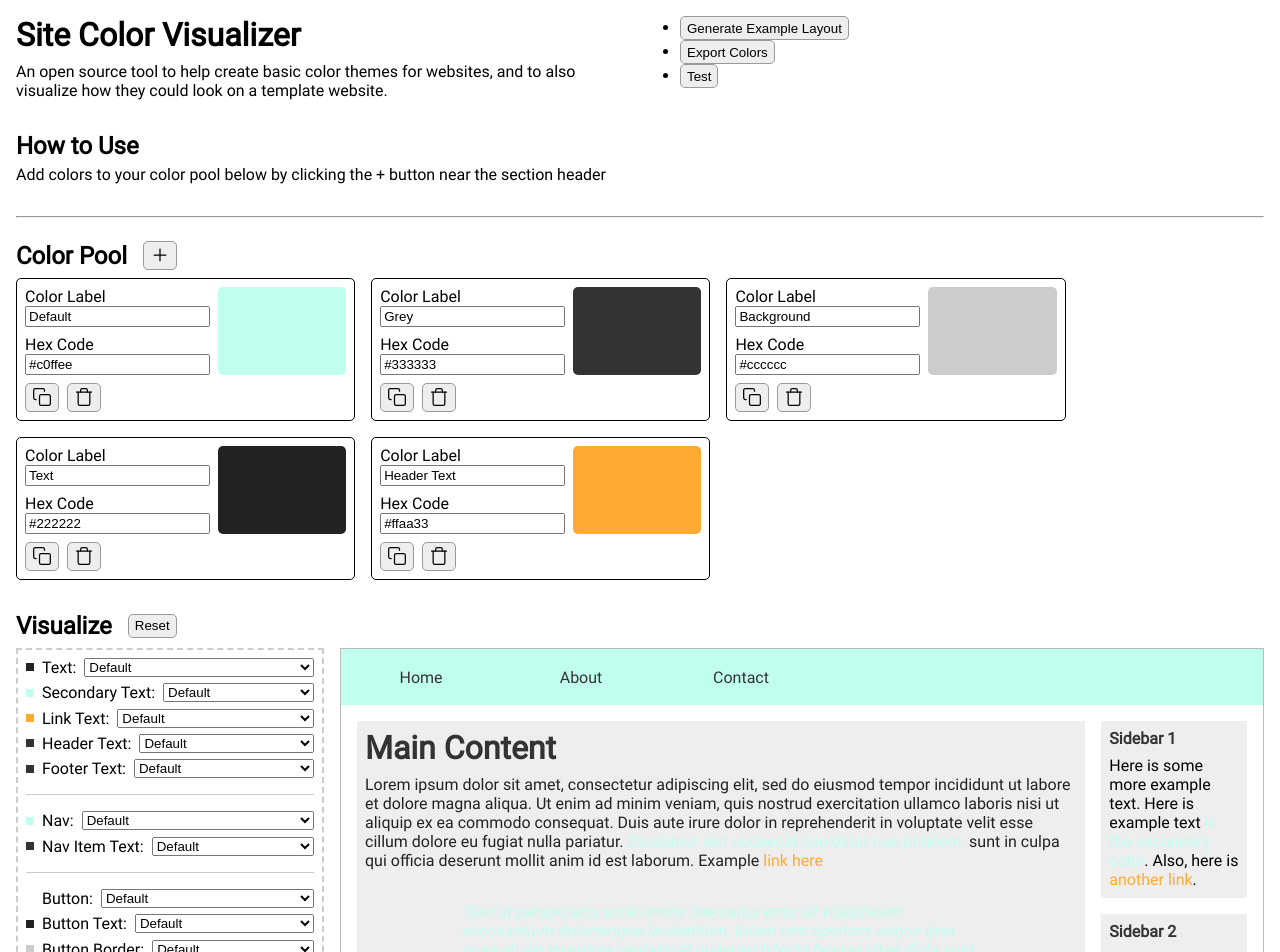
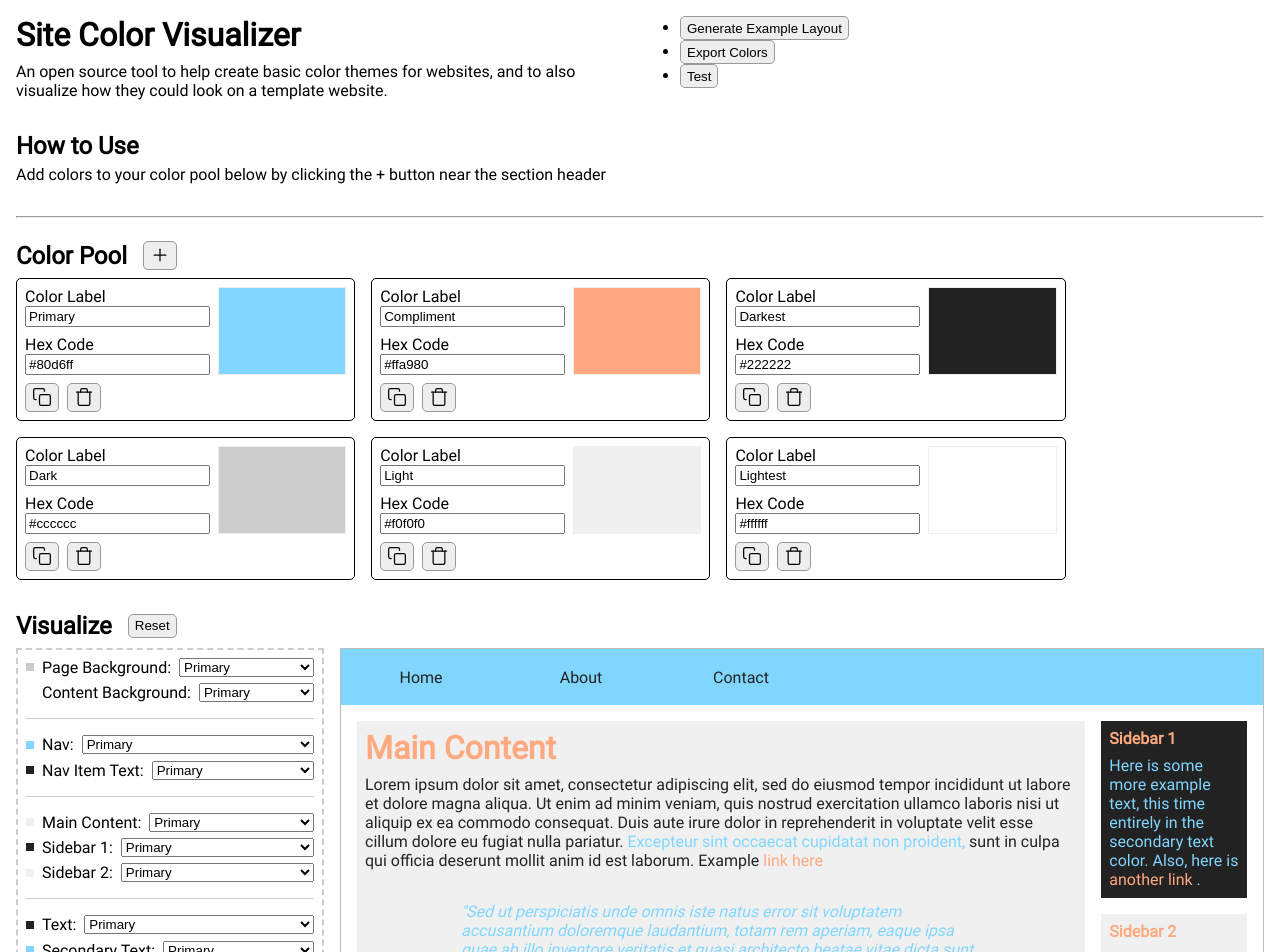
Before and after one commit to maindaniel/site-color-visualizer, a Vue app: page / in a window 1280 px wide. Shown: the top 952 px of the page. Built offline with nearby package versions, Linux system fonts and the light colour scheme.

Commit message:
Select ordering, color preview box

```diff
--- a/src/App.vue
+++ b/src/App.vue
@@ -55,6 +55,64 @@
         <div class="grid-container">
           <div class="selectors">
             <Selector
+              selectName="Page Background"
+              bindName="pageBackground"
+              :previewColor="styles.pageBackground"
+              :colorList="colorList"
+              @change="colorUpdated"
+            />
+            <Selector
+              selectName="Content Background"
+              bindName="contentBackground"
+              :previewColor="styles.contentBackground"
+              :colorList="colorList"
+              @change="colorUpdated"
+            />
+
+            <hr class="select-divider" />
+
+            <Selector
+              selectName="Nav"
+              bindName="nav"
+              :previewColor="styles.nav"
+              :colorList="colorList"
+              @change="colorUpdated"
+            />
+            <Selector
+              selectName="Nav Item Text"
+              bindName="navItemText"
+              :previewColor="styles.navItemText"
+              :colorList="colorList"
+              @change="colorUpdated"
+            />
+
+            <hr class="select-divider" />
+
+            <Selector
+              selectName="Main Content"
+              bindName="mainContent"
+              :previewColor="styles.mainContent"
+              :colorList="colorList"
+              @change="colorUpdated"
+            />
+            <Selector
+              selectName="Sidebar 1"
+              bindName="sidebar1"
+              :previewColor="styles.sidebar1"
+              :colorList="colorList"
+              @change="colorUpdated"
+            />
+            <Selector
+              selectName="Sidebar 2"
+              bindName="sidebar2"
+              :previewColor="styles.sidebar2"
+              :colorList="colorList"
+              @change="colorUpdated"
+            />
+
+            <hr class="select-divider" />
+
+            <Selector
               selectName="Text"
               bindName="text"
               :previewColor="styles.text"
@@ -79,30 +137,6 @@
               selectName="Header Text"
               bindName="headerText"
               :previewColor="styles.headerText"
-              :colorList="colorList"
-              @change="colorUpdated"
-            />
-            <Selector
-              selectName="Footer Text"
-              bindName="footerText"
-              :previewColor="styles.footerText"
-              :colorList="colorList"
-              @change="colorUpdated"
-            />
-
-            <hr class="select-divider" />
-
-            <Selector
-              selectName="Nav"
-              bindName="nav"
-              :previewColor="styles.nav"
-              :colorList="colorList"
-              @change="colorUpdated"
-            />
-            <Selector
-              selectName="Nav Item Text"
-              bindName="navItemText"
-              :previewColor="styles.navItemText"
               :colorList="colorList"
               @change="colorUpdated"
             />
@@ -134,44 +168,16 @@
             <hr class="select-divider" />
 
             <Selector
-              selectName="Page Background"
-              bindName="pageBackground"
-              :previewColor="styles.pageBackground"
+              selectName="Footer"
+              bindName="footer"
+              :previewColor="styles.footer"
               :colorList="colorList"
               @change="colorUpdated"
             />
             <Selector
-              selectName="Content Background"
-              bindName="contentBackground"
-              :previewColor="styles.contentBackground"
-              :colorList="colorList"
-              @change="colorUpdated"
-            />
-            <Selector
-              selectName="Main Content"
-              bindName="mainContent"
-              :previewColor="styles.mainContent"
-              :colorList="colorList"
-              @change="colorUpdated"
-            />
-            <Selector
-              selectName="Sidebar 1"
-              bindName="sidebar1"
-              :previewColor="styles.sidebar1"
-              :colorList="colorList"
-              @change="colorUpdated"
-            />
-            <Selector
-              selectName="Sidebar 2"
-              bindName="sidebar2"
-              :previewColor="styles.sidebar2"
-              :colorList="colorList"
-              @change="colorUpdated"
-            />
-            <Selector
-              selectName="Footer"
-              bindName="footer"
-              :previewColor="styles.footer"
+              selectName="Footer Text"
+              bindName="footerText"
+              :previewColor="styles.footerText"
               :colorList="colorList"
               @change="colorUpdated"
             />
@@ -259,14 +265,11 @@
                 :style="{ backgroundColor: styles.sidebar1 }"
               >
                 <h4 :style="{ color: styles.headerText }">Sidebar 1</h4>
-                <p>
-                  Here is some more example text. Here is example text
-                  <span :style="{ color: styles.secondaryText }"
-                    >in the secondary color</span
-                  >. Also, here is
-                  <a href="#" :style="{ color: styles.linkText }"
-                    >another link</a
-                  >.
+                <p :style="{ color: styles.secondaryText }">
+                  Here is some more example text, this time entirely in the
+                  secondary text color. Also, here is
+                  <a href="#" :style="{ color: styles.linkText }">
+                    another link </a>.
                 </p>
               </div>
               <div
@@ -336,48 +339,53 @@ export default {
       colorList: [
         {
           id: nextColorId,
-          label: "Default",
-          hex: "#c0ffee",
+          label: "Primary",
+          hex: "#80d6ff",
         },
         {
           id: ++nextColorId,
-          label: "Grey",
-          hex: "#333333",
+          label: "Compliment",
+          hex: "#ffa980",
         },
         {
           id: ++nextColorId,
-          label: "Background",
+          label: "Darkest",
+          hex: "#222222",
+        },
+        {
+          id: ++nextColorId,
+          label: "Dark",
           hex: "#cccccc",
         },
         {
           id: ++nextColorId,
-          label: "Text",
-          hex: "#222222",
+          label: "Light",
+          hex: "#f0f0f0",
         },
         {
           id: ++nextColorId,
-          label: "Header Text",
-          hex: "#ffaa33",
+          label: "Lightest",
+          hex: "#ffffff",
         },
       ],
       // Styles set to default
       styles: {
         text: "#222222",
-        secondaryText: "#c0ffee",
-        linkText: "#ffaa33",
-        headerText: "#333333",
+        secondaryText: "#80d6ff",
+        linkText: "#ffa980",
+        headerText: "#ffa980",
         button: "#ffffff",
         buttonText: "#222222",
         buttonBorder: "#cccccc",
-        nav: "#c0ffee",
-        navItemText: "#333333",
+        nav: "#80d6ff",
+        navItemText: "#222222",
         pageBackground: "#cccccc",
         contentBackground: "#ffffff",
-        mainContent: "#eeeeee",
-        sidebar1: "#eeeeee",
-        sidebar2: "#eeeeee",
-        footer: "#c0ffee",
-        footerText: "#333333",
+        mainContent: "#f0f0f0",
+        sidebar1: "#222222",
+        sidebar2: "#f0f0f0",
+        footer: "#80d6ff",
+        footerText: "#222222",
       },
     };
   },
@@ -419,6 +427,16 @@ export default {
       if (selectedColor) {
         this.styles[styleName] = selectedColor.hex;
       }
+    },
+    /** Clears the color pool and visualizer and sets everything to a default scheme.
+     * Used on page load and when the user clicks the "Reset" button.
+     */
+    setDefault() {
+      // this.colorList.push({
+      //   id: ++nextColorId,
+      //   label: card.label,
+      //   hex: card.hex,
+      // });
     },
   },
 };
--- a/src/components/ColorCard.vue
+++ b/src/components/ColorCard.vue
@@ -74,7 +74,7 @@ export default {
 
   .color-preview {
     grid-area: preview;
-    border-radius: 5px;
+    border: 1px solid #eeeeee;
   }
 
   .color-actions {
```
